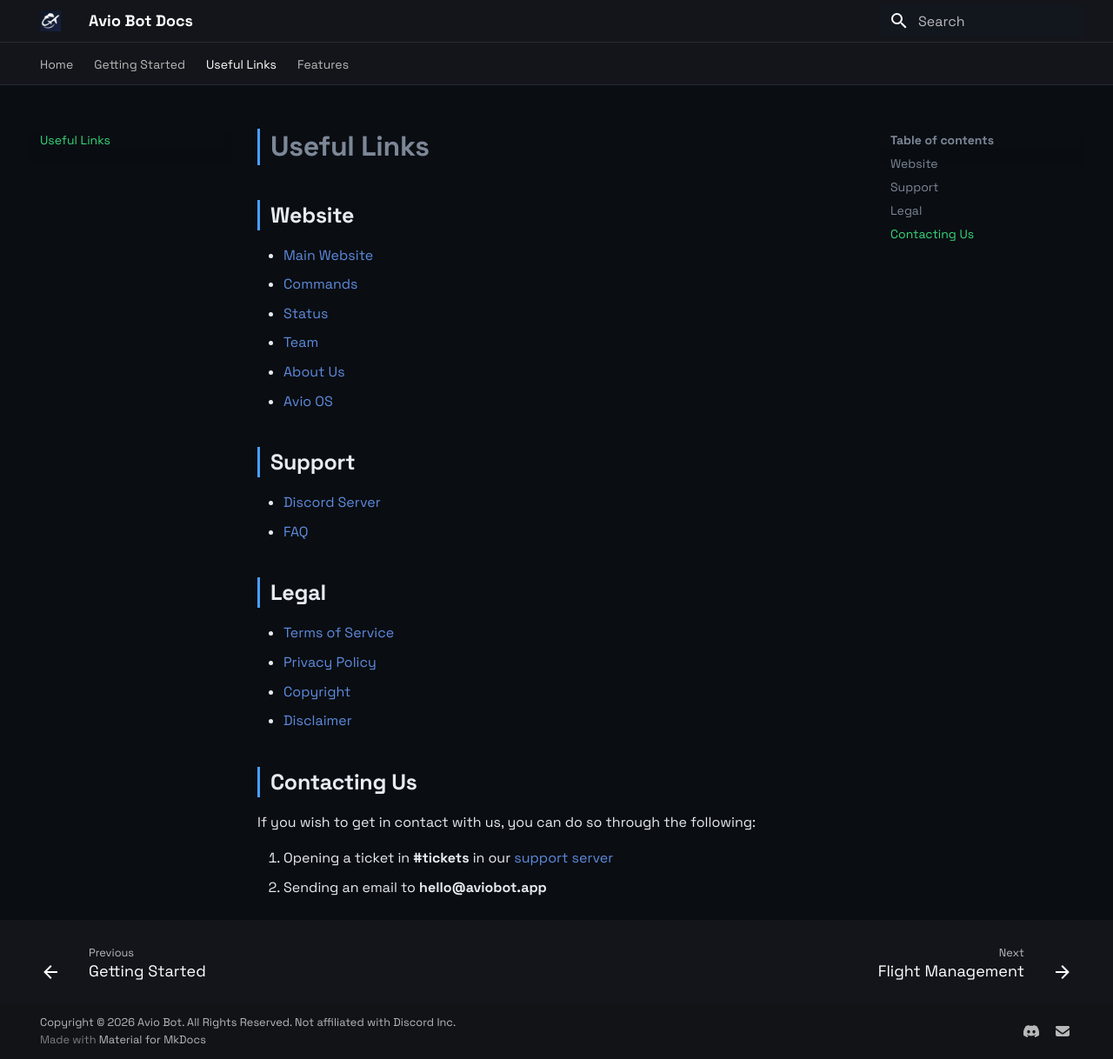
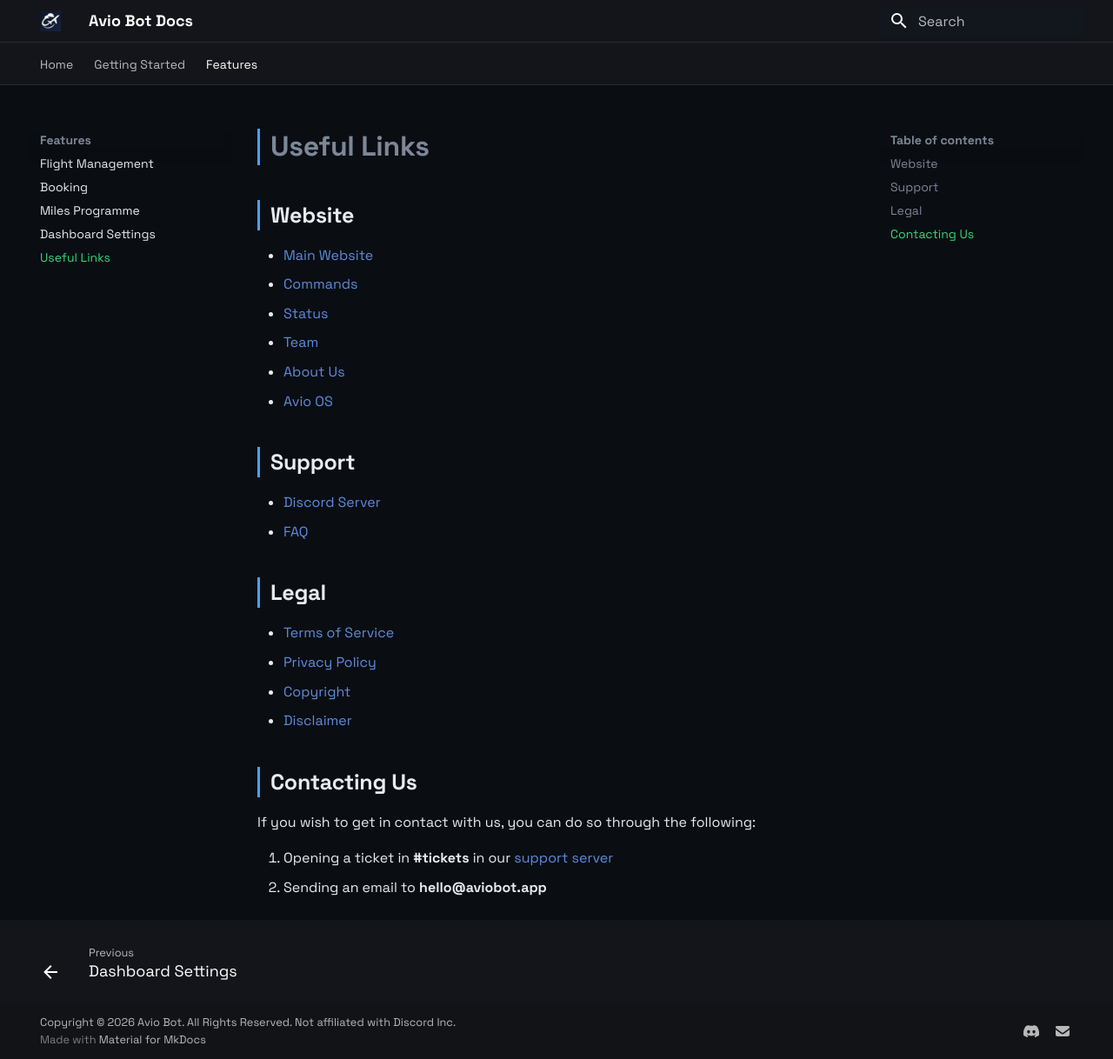
Before and after one commit to fudgemss/avio-wiki, an MkDocs documentation site: the page built from docs/useful-links.md, in a window 1280 px wide and 1218 px high. Shown: the whole window at 87% size. Built offline with MkDocs 1.6.1 and Material for MkDocs 9.7.7, drawn with Linux system fonts in a browser that asks for light colours; some of the changed lines change nothing that is shown.

Commit message:
Update mkdocs.yml

```diff
--- a/mkdocs.yml
+++ b/mkdocs.yml
@@ -23,12 +23,12 @@
 nav:
   - Home: index.md
   - Getting Started: getting-started.md
-  - Useful Links: useful-links.md
   - Features:
       - Flight Management: features/flight-management.md
       - Booking: features/booking.md
       - Miles Programme: features/miles-programme.md
       - Dashboard Settings: features/dashboard-settings.md
+      - Useful Links: useful-links.md
 markdown_extensions:
   - admonition
   - pymdownx.highlight
```
